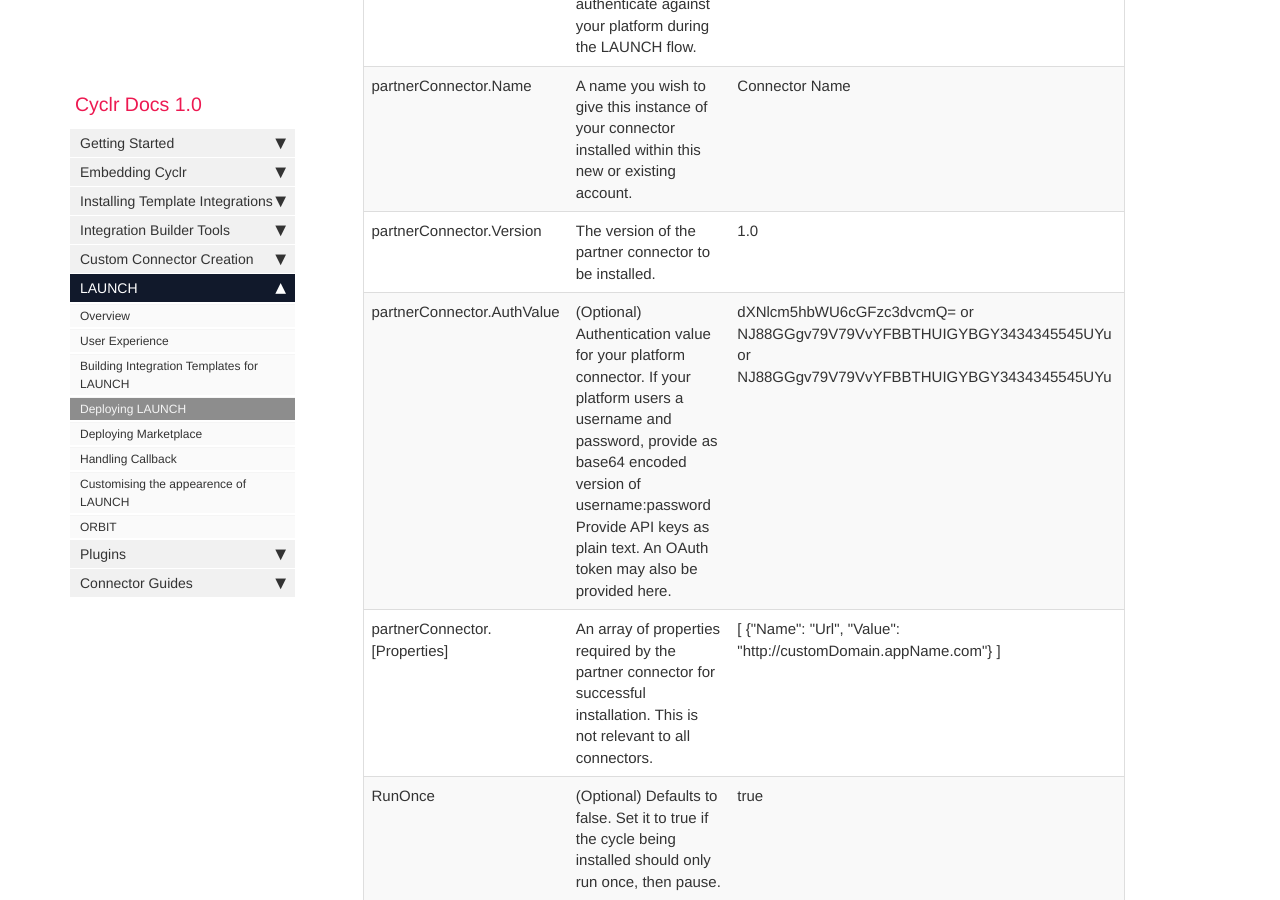
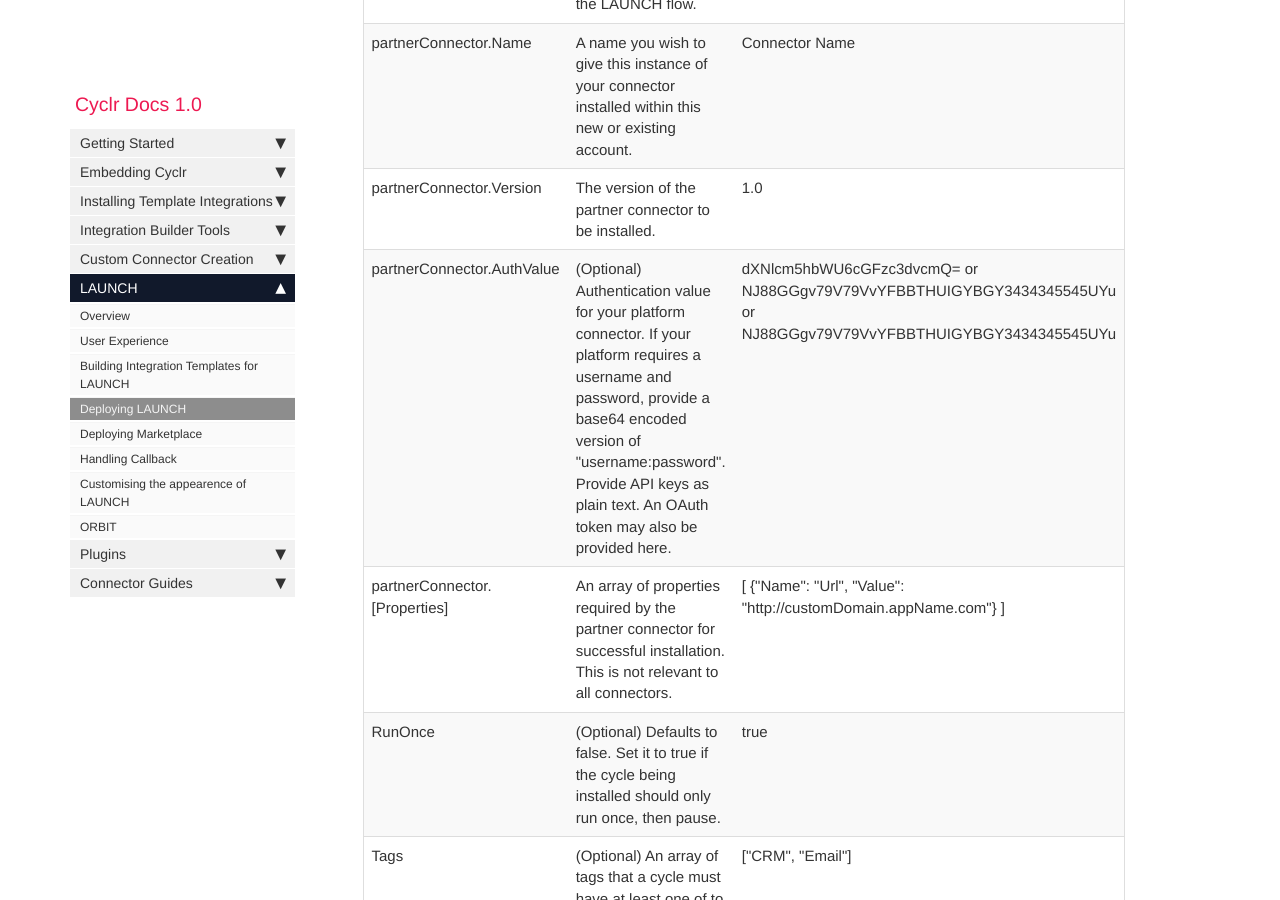
Before and after one commit to sneakysneak/docs, a Jekyll site: the page built from pages/launch/launch-deployment.md, in a window 1280 px wide and 900 px high, scrolled down 2242 px. Built offline with Jekyll 4.4.1, drawn with Linux system fonts in a browser that asks for light colours; nearby versions of some CDN libraries; comment, search, counter and statistics services are not loaded.

Commit message:
Changed partnerConnector.AuthValue description.

```diff
--- a/pages/launch/launch-deployment.md
+++ b/pages/launch/launch-deployment.md
@@ -81,7 +81,7 @@ You should use a Cyclr Partner OAuth token as the Bearer token in this request.
     <tr>
         <td>partnerConnector.AuthValue</td>
         <td>(Optional) Authentication value for your platform connector.
-        If your platform users a username and password, provide as base64 encoded version of username:password
+        If your platform requires a username and password, provide a base64 encoded version of "username:password".
         Provide API keys as plain text.
         An OAuth token may also be provided here.</td>
         <td>dXNlcm5hbWU6cGFzc3dvcmQ=
```
